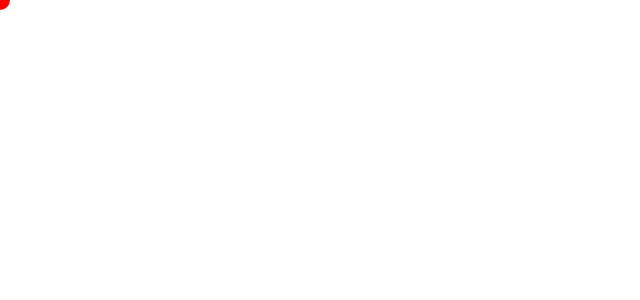
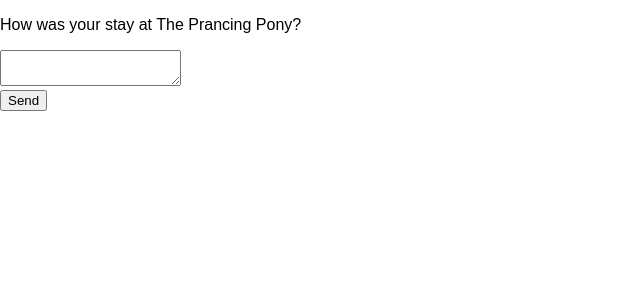
Before and after one commit to Sheddiey/Frontend-mentor-Projects, a React (Create React App) app in the folder my-app/: page / in a window 1280 px wide. Shown: the top 300 px of the page, without its empty margins (0-640 px from the left). Built offline with nearby package versions, Linux system fonts and the light colour scheme.

Commit message:
code with state contradiction

```diff
--- a/my-app/src/App.js
+++ b/my-app/src/App.js
@@ -1,5 +1,6 @@
-import MovingDot from "./Managing state/Changing-State/MovingDot";
+import FeedbackForm from "./Managing state/Changing-State/FeedbackForm";
+
 
 export default function App() {
-  return <MovingDot />;
+  return <FeedbackForm />;
 }
--- /dev/null
+++ b/my-app/src/Managing state/Changing-State/FeedbackForm.jsx
@@ -0,0 +1,40 @@
+import { useState } from "react";
+
+export default function FeedbackForm() {
+  const [text, setText] = useState("");
+  const [isSending, setIsSending] = useState(false);
+  const [isSent, setIsSent] = useState(false);
+
+  async function handleSubmit(e) {
+    e.preventDefault();
+    setIsSending(true);
+    await sendMessage(text);
+    setIsSending(false);
+    setIsSent(true);
+  }
+  if (isSent) {
+    return <h1>Thanks for the feedback!</h1>;
+  }
+
+  return (
+    <form onSubmit={handleSubmit}>
+      <p>How was your stay at The Prancing Pony?</p>
+      <textarea
+        disabled={isSending}
+        value={text}
+        onChange={(e) => setText(e.target.value)}
+      />
+      <br />
+      <button disabled={isSending} type="submit">
+        Send
+      </button>
+      {isSending && <p>Sending....</p>}
+    </form>
+  );
+}
+
+function sendMessage(text) {
+    return new Promise(resolve => {
+        setTimeout(resolve, 2000);
+    });
+}
```
